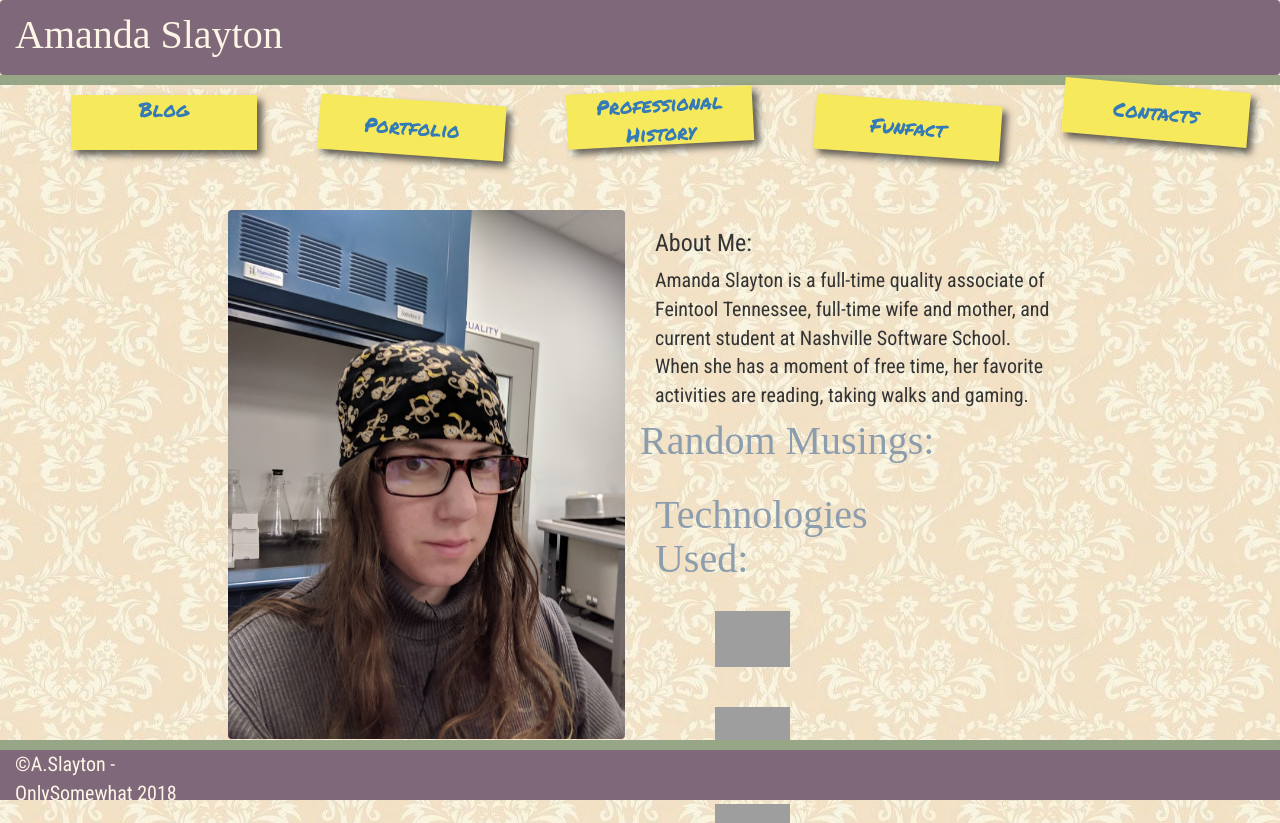
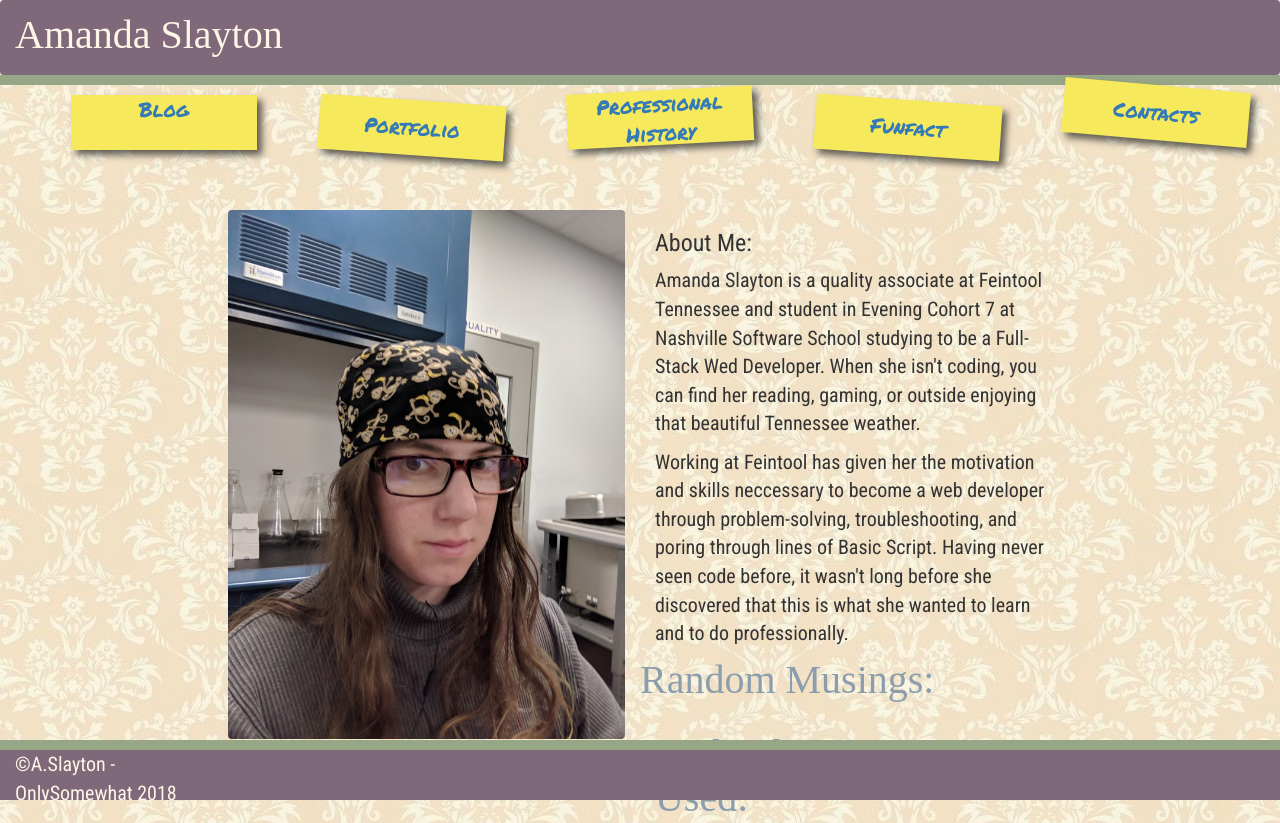
Before and after one commit to ASlayton/ASlayton.github.io, a plain HTML site: page index.html in a window 1280 px wide. Shown: the top 823 px of the page. Drawn offline with nearby package versions, Linux system fonts and the light colour scheme; files that its build step writes are made by us from their sources; grey boxes are pictures that could not be loaded; a web font is replaced by a local one.

Commit message:
Update index.html

```diff
--- a/index.html
+++ b/index.html
@@ -57,7 +57,8 @@
         </div>
         <div class="col-md-6">
           <h3>About Me:</h3>
-          <p>Amanda Slayton is a full-time quality associate of Feintool Tennessee, full-time wife and mother, and current student at Nashville Software School. When she has a moment of free time, her favorite activities are reading, taking walks and gaming.</p>
+          <p>Amanda Slayton is a quality associate at Feintool Tennessee and student in Evening Cohort 7 at Nashville Software School studying to be a Full-Stack Wed Developer. When she isn't coding, you can find her reading, gaming, or outside enjoying that beautiful Tennessee weather.</p>
+          <p>Working at Feintool has given her the motivation and skills neccessary to become a web developer through problem-solving, troubleshooting, and poring through lines of Basic Script. Having never seen code before, it wasn't long before she discovered that this is what she wanted to learn and to do professionally.</p>
         </div>
       </div>
       <div id="blog-main-content">
```
